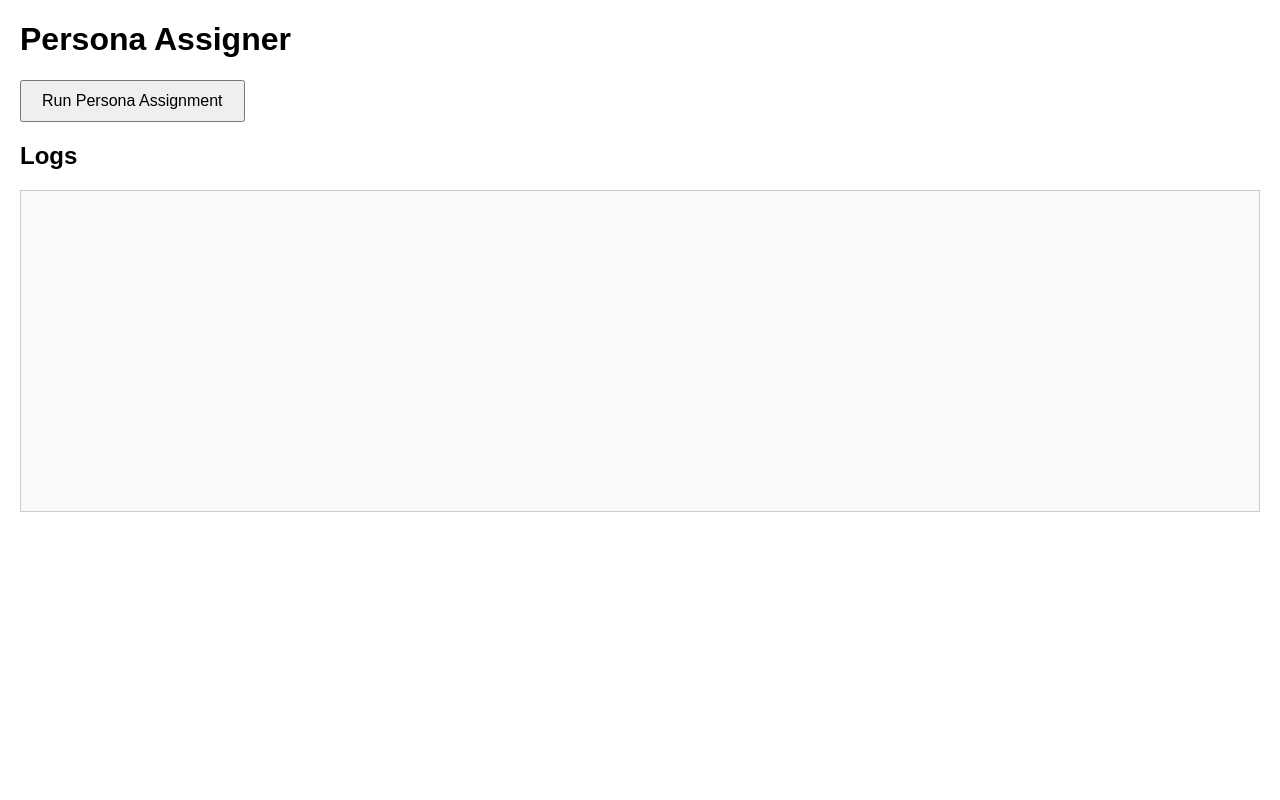
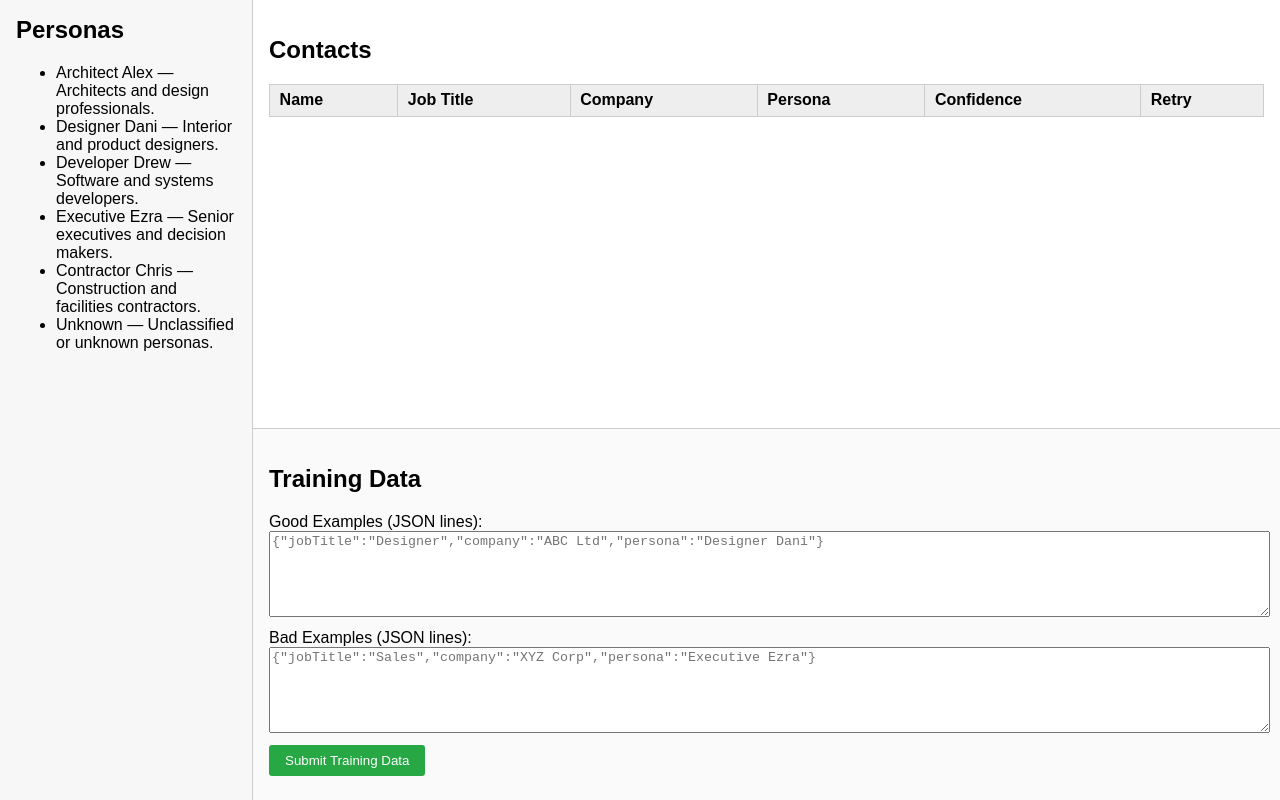
Before and after one commit to plantplan-carlsson/persona-assigner, a website: page public/index.html in a window 1280 px wide. Drawn offline with Linux system fonts and the light colour scheme; no server answers.

Commit message:
Add backend persona processing and full UI dashboard

```diff
--- /dev/null
+++ b/public/app.js
@@ -0,0 +1,80 @@
+const personas = [
+  { name: 'Architect Alex', description: 'Architects and design professionals.' },
+  { name: 'Designer Dani', description: 'Interior and product designers.' },
+  { name: 'Developer Drew', description: 'Software and systems developers.' },
+  { name: 'Executive Ezra', description: 'Senior executives and decision makers.' },
+  { name: 'Contractor Chris', description: 'Construction and facilities contractors.' },
+  { name: 'Unknown', description: 'Unclassified or unknown personas.' }
+];
+
+// Render persona list sidebar
+function renderPersonas() {
+  const ul = document.getElementById('personaList');
+  ul.innerHTML = '';
+  personas.forEach(p => {
+    const li = document.createElement('li');
+    li.textContent = `${p.name} — ${p.description}`;
+    ul.appendChild(li);
+  });
+}
+
+// Fetch and render contacts table
+async function fetchContacts() {
+  try {
+    const res = await fetch('/api/contacts');
+    const data = await res.json();
+    const tbody = document.getElementById('contactsBody');
+    tbody.innerHTML = '';
+
+    data.contacts.forEach(c => {
+      const tr = document.createElement('tr');
+      tr.innerHTML = `
+        <td>${c.firstname || ''} ${c.lastname || ''}</td>
+        <td>${c.jobtitle || ''}</td>
+        <td>${c.company || ''}</td>
+        <td>${c.persona || '❌'}</td>
+        <td>${c.confidence ? c.confidence + '%' : '-'}</td>
+        <td><button class="retry-btn" onclick="retryContact('${c.id}')">Retry</button></td>
+      `;
+      tbody.appendChild(tr);
+    });
+  } catch (e) {
+    console.error('Failed to load contacts:', e);
+  }
+}
+
+// Retry persona assignment for a contact
+async function retryContact(contactId) {
+  try {
+    await fetch(`/api/retry/${contactId}`, { method: 'POST' });
+    await fetchContacts();
+  } catch (e) {
+    alert('Failed to retry contact: ' + e.message);
+  }
+}
+
+// Submit training data
+async function submitTraining() {
+  const good = document.getElementById('goodExamples').value.trim();
+  const bad = document.getElementById('badExamples').value.trim();
+  const status = document.getElementById('trainingStatus');
+
+  try {
+    const res = await fetch('/api/training', {
+      method: 'POST',
+      headers: { 'Content-Type': 'application/json' },
+      body: JSON.stringify({ good, bad }),
+    });
+    if (!res.ok) throw new Error('Failed to submit training data');
+
+    status.textContent = 'Training data submitted successfully!';
+  } catch (e) {
+    status.textContent = 'Error submitting training data: ' + e.message;
+  }
+}
+
+document.getElementById('submitTraining').addEventListener('click', submitTraining);
+
+renderPersonas();
+fetchContacts();
+setInterval(fetchContacts, 10000);
--- a/public/index.html
+++ b/public/index.html
@@ -1,37 +1,124 @@
 <!DOCTYPE html>
 <html lang="en">
 <head>
-  <meta charset="UTF-8" />
-  <title>Persona Assigner</title>
-  <style>
-    body { font-family: Arial, sans-serif; margin: 20px; }
-    #logs { border: 1px solid #ccc; padding: 10px; height: 300px; overflow-y: scroll; background: #f9f9f9; }
-    button { padding: 10px 20px; font-size: 16px; }
-  </style>
+<meta charset="UTF-8" />
+<meta name="viewport" content="width=device-width, initial-scale=1" />
+<title>Persona Assigner Dashboard</title>
+<style>
+  body {
+    font-family: Arial, sans-serif;
+    margin: 0;
+    display: flex;
+    height: 100vh;
+    overflow: hidden;
+  }
+  #sidebar {
+    width: 220px;
+    background: #f7f7f7;
+    border-right: 1px solid #ccc;
+    padding: 1rem;
+    overflow-y: auto;
+  }
+  #sidebar h2 {
+    margin-top: 0;
+  }
+  #content {
+    flex: 1;
+    display: flex;
+    flex-direction: column;
+  }
+  #contacts {
+    flex: 1;
+    overflow-y: auto;
+    padding: 1rem;
+  }
+  table {
+    width: 100%;
+    border-collapse: collapse;
+    margin-top: 0.5rem;
+  }
+  th, td {
+    border: 1px solid #ccc;
+    padding: 0.4rem 0.6rem;
+    text-align: left;
+  }
+  th {
+    background: #eee;
+  }
+  button.retry-btn {
+    background: #0073e6;
+    color: white;
+    border: none;
+    padding: 4px 8px;
+    cursor: pointer;
+    border-radius: 3px;
+  }
+  button.retry-btn:hover {
+    background: #005bb5;
+  }
+  #training {
+    padding: 1rem;
+    border-top: 1px solid #ccc;
+    background: #fafafa;
+  }
+  #training textarea {
+    width: 100%;
+    height: 80px;
+    margin-bottom: 0.5rem;
+  }
+  #training button {
+    padding: 0.5rem 1rem;
+    background: #28a745;
+    border: none;
+    color: white;
+    cursor: pointer;
+    border-radius: 3px;
+  }
+  #training button:hover {
+    background: #1e7e34;
+  }
+</style>
 </head>
 <body>
-  <h1>Persona Assigner</h1>
-  <button id="runBtn">Run Persona Assignment</button>
-  <h2>Logs</h2>
-  <pre id="logs"></pre>
 
-  <script>
-    const runBtn = document.getElementById('runBtn');
-    const logsEl = document.getElementById('logs');
+<div id="sidebar">
+  <h2>Personas</h2>
+  <ul id="personaList">
+    <!-- Filled dynamically -->
+  </ul>
+</div>
 
-    runBtn.addEventListener('click', () => {
-      fetch('/run', { method: 'POST' });
-    });
+<div id="content">
+  <div id="contacts">
+    <h2>Contacts</h2>
+    <table>
+      <thead>
+        <tr>
+          <th>Name</th>
+          <th>Job Title</th>
+          <th>Company</th>
+          <th>Persona</th>
+          <th>Confidence</th>
+          <th>Retry</th>
+        </tr>
+      </thead>
+      <tbody id="contactsBody">
+        <!-- Filled dynamically -->
+      </tbody>
+    </table>
+  </div>
 
-    async function fetchLogs() {
-      const res = await fetch('/logs');
-      const logs = await res.json();
-      logsEl.textContent = logs.join('\n');
-      logsEl.scrollTop = logsEl.scrollHeight;
-    }
+  <div id="training">
+    <h2>Training Data</h2>
+    <label for="goodExamples">Good Examples (JSON lines):</label><br />
+    <textarea id="goodExamples" placeholder='{"jobTitle":"Designer","company":"ABC Ltd","persona":"Designer Dani"}'></textarea>
+    <label for="badExamples">Bad Examples (JSON lines):</label><br />
+    <textarea id="badExamples" placeholder='{"jobTitle":"Sales","company":"XYZ Corp","persona":"Executive Ezra"}'></textarea>
+    <button id="submitTraining">Submit Training Data</button>
+    <div id="trainingStatus" style="margin-top:0.5rem;"></div>
+  </div>
+</div>
 
-    setInterval(fetchLogs, 2000);
-    fetchLogs();
-  </script>
+<script src="app.js"></script>
 </body>
 </html>
```
